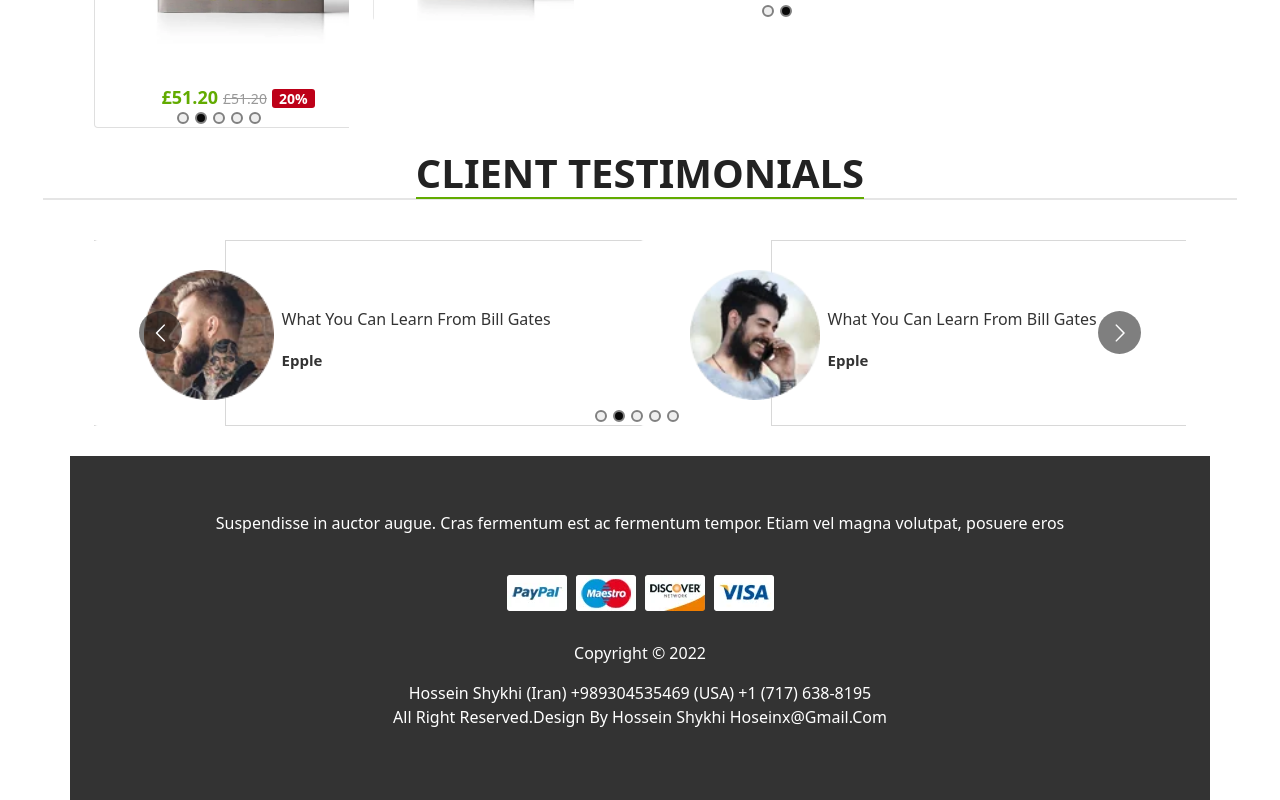
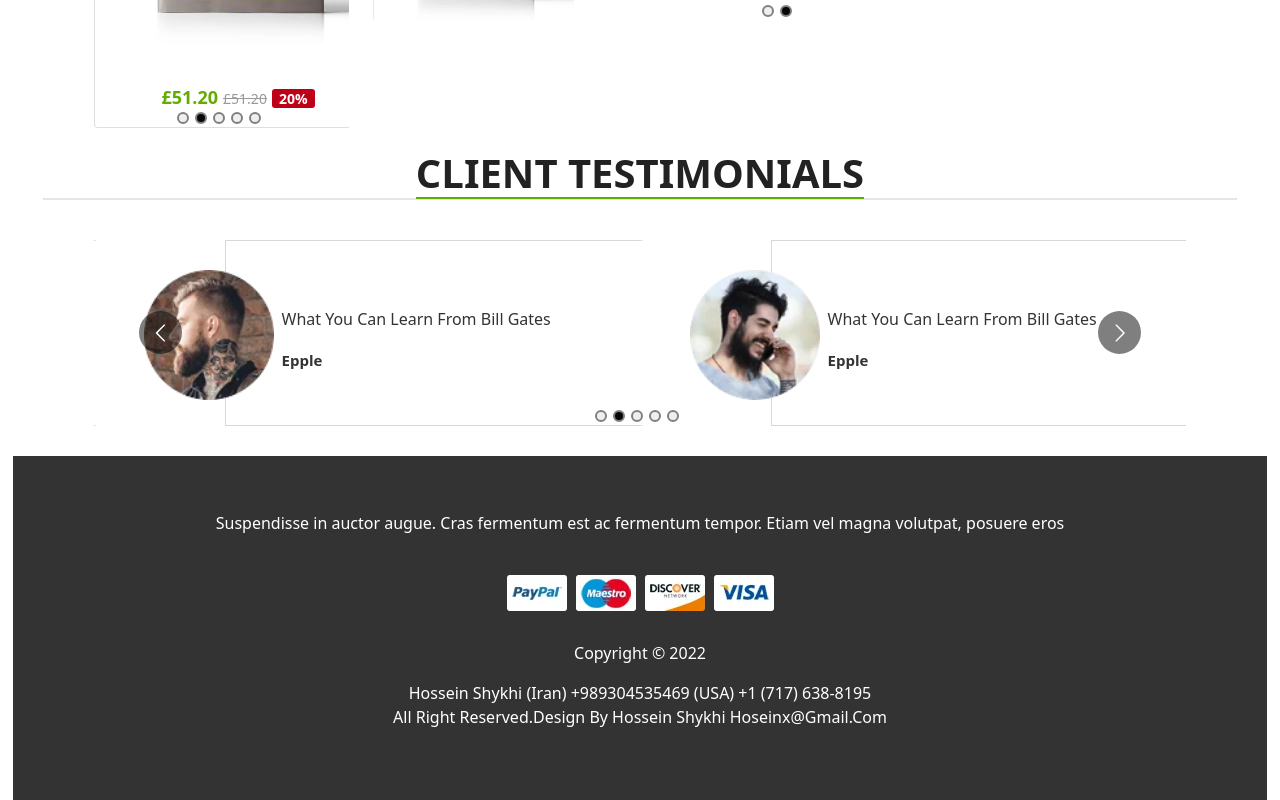
Before and after one commit to hoseindig/react-shop-test, a React (Create React App) app: page / in a window 1280 px wide. Shown: the part 3248-4048 px from the top of the page. Built offline with nearby package versions, Linux system fonts and the light colour scheme; grey boxes are pictures that could not be loaded.

Commit message:
footer edit

```diff
--- a/src/components/footer.jsx
+++ b/src/components/footer.jsx
@@ -2,7 +2,7 @@ import { Card, Button, Container, CardGroup } from "react-bootstrap";
 
 const Footer = () => {
   return (
-    <Container className="footer-bottom">
+    <Container fluid className="footer-bottom">
       <p className="copyright-heading">
         Suspendisse in auctor augue. Cras fermentum est ac fermentum tempor.
         Etiam vel magna volutpat, posuere eros
```
